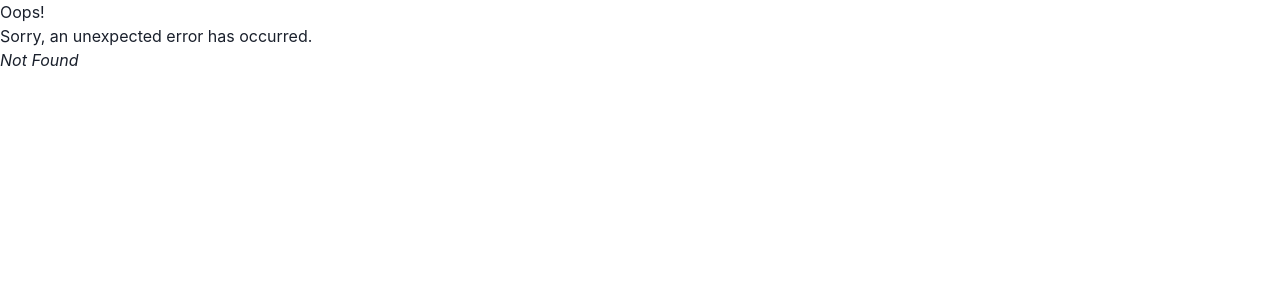
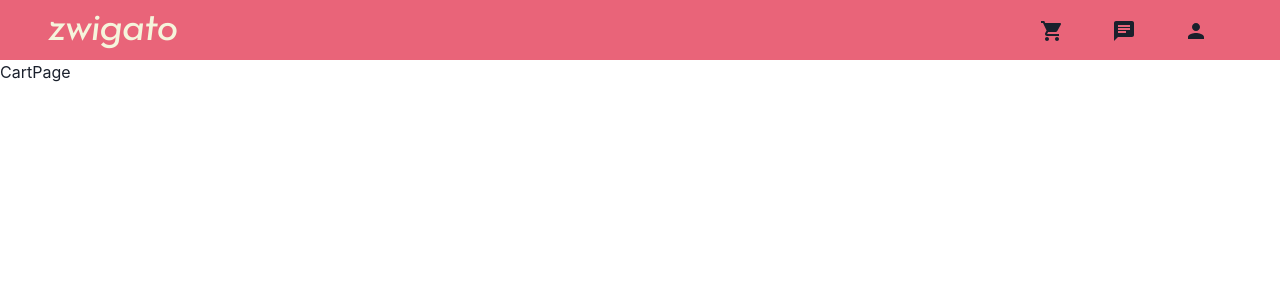
Before and after one commit to darthTh0t/food-order-app, a React (Create React App) app: page /cart in a window 1280 px wide. Before the commit this address had no page. Shown: the top 300 px of the page. Built offline with nearby package versions, Linux system fonts and the light colour scheme.

Commit message:
added global header to the page

```diff
--- a/package.json
+++ b/package.json
@@ -7,6 +7,8 @@
     "@chakra-ui/react": "^2.4.9",
     "@emotion/react": "^11.10.5",
     "@emotion/styled": "^11.10.5",
+    "@mui/icons-material": "^5.11.9",
+    "@mui/material": "^5.11.9",
     "@testing-library/jest-dom": "^5.16.5",
     "@testing-library/react": "^13.4.0",
     "@testing-library/user-event": "^13.5.0",
--- a/src/App.js
+++ b/src/App.js
@@ -1,22 +1,33 @@
 import "./App.css";
 import { ChakraProvider } from "@chakra-ui/react";
-import { LandingPage, ErrorPage, RestaurantPage } from "./pages";
-import { createBrowserRouter, RouterProvider } from "react-router-dom";
+import {
+  LandingPage,
+  // ErrorPage,
+  RestaurantPage,
+  CartPage,
+  ContactPage,
+  AccountDetails,
+} from "./pages";
+import {
+  createBrowserRouter,
+  createRoutesFromElements,
+  Route,
+  RouterProvider,
+} from "react-router-dom";
+import RouteLayout from "./layout/RouteLayout";
 
 function App() {
-  const router = createBrowserRouter([
-    {
-      path: "/",
-      element: <LandingPage />,
-      errorElement: <ErrorPage />,
-    },
-
-    {
-      path: "/order",
-      element: <RestaurantPage />,
-    },
-  ]);
-
+  const router = createBrowserRouter(
+    createRoutesFromElements(
+      <Route path="/" element={<RouteLayout />}>
+        <Route index element={<LandingPage />} />
+        <Route path="/order" element={<RestaurantPage />} />
+        <Route path="/cart" element={<CartPage />} />
+        <Route path="/contact" element={<ContactPage />} />
+        <Route path="/myAccount" element={<AccountDetails />} />
+      </Route>
+    )
+  );
   return (
     <ChakraProvider>
       <RouterProvider router={router} />
--- /dev/null
+++ b/src/components/Header.js
@@ -0,0 +1,86 @@
+import React from "react";
+import "./styles/Header.css";
+import { motion } from "framer-motion";
+import { Link, useNavigate } from "react-router-dom";
+import PersonIcon from "@mui/icons-material/Person";
+import ShoppingCartIcon from "@mui/icons-material/ShoppingCart";
+import ChatIcon from "@mui/icons-material/Chat";
+
+const Header = () => {
+  const navigate = useNavigate();
+  const headerLinks = [
+    {
+      path: "/cart",
+      icon: <ShoppingCartIcon />,
+    },
+
+    {
+      path: "/contact",
+      icon: <ChatIcon />,
+    },
+
+    {
+      path: "/myAccount",
+      icon: <PersonIcon />,
+    },
+  ];
+  const styleLogo = {
+    fontFamily: `Josefin Sans`,
+    fontSize: "2.5rem",
+  };
+
+  const headerStyle = {
+    display: "flex",
+    flexDirection: "row",
+    justifyContent: "space-between",
+    backgroundColor: "#E96479",
+    alignItems: "center",
+  };
+  return (
+    <>
+      <div style={headerStyle}>
+        <div
+          className="logoName"
+          style={{
+            padding: "0 3rem",
+            cursor: "pointer",
+          }}
+          onClick={() => navigate("/order")}
+        >
+          <motion.h3
+            style={styleLogo}
+            whileHover={{ scale: 1.05, type: "spring" }}
+          >
+            zwigato
+          </motion.h3>
+        </div>
+
+        <div className="shopLink">
+          <ul
+            style={{
+              display: "flex",
+              flexDirection: "row",
+              padding: "0 3rem",
+            }}
+          >
+            {headerLinks.map((link) => (
+              <li
+                key={link.icon}
+                style={{
+                  padding: "0 1.5rem",
+                  cursor: "pointer",
+                }}
+              >
+                <motion.div whileHover={{ scale: 1.5, color: "azure" }}>
+                  <Link to={link.path}>{link.icon}</Link>
+                </motion.div>
+              </li>
+            ))}
+          </ul>
+        </div>
+      </div>
+    </>
+  );
+};
+
+export default Header;
--- a/src/components/SignIn.js
+++ b/src/components/SignIn.js
@@ -52,6 +52,7 @@ const SignIn = () => {
           variant={"outline"}
           whileHover={{ scale: 1.2 }}
           boxShadow={"dark-lg"}
+          py={2}
           onClick={() => {
             signInWithGoogle();
           }}
--- /dev/null
+++ b/src/components/styles/Header.css
@@ -0,0 +1,7 @@
+.logoName {
+  color: beige;
+}
+
+.logoName > h3 {
+  letter-spacing: -1.5px;
+}
--- /dev/null
+++ b/src/layout/RouteLayout.js
@@ -0,0 +1,15 @@
+import React from "react";
+import Header from "../components/Header";
+import { Outlet, useLocation } from "react-router";
+
+const RouteLayout = () => {
+  const { pathname } = useLocation();
+  return (
+    <div className="flex flex-col">
+      {!(pathname === "/") && <Header />}
+      <Outlet />
+    </div>
+  );
+};
+
+export default RouteLayout;
--- /dev/null
+++ b/src/pages/AccountDetails.js
@@ -0,0 +1,7 @@
+import React from "react";
+
+const AccountDetails = () => {
+  return <div>AccountDetails</div>;
+};
+
+export default AccountDetails;
--- /dev/null
+++ b/src/pages/CartPage.js
@@ -0,0 +1,7 @@
+import React from "react";
+
+const CartPage = () => {
+  return <div>CartPage</div>;
+};
+
+export default CartPage;
--- /dev/null
+++ b/src/pages/ContactPage.js
@@ -0,0 +1,7 @@
+import React from "react";
+
+const ContactPage = () => {
+  return <div>ContactPage</div>;
+};
+
+export default ContactPage;
--- a/src/pages/index.js
+++ b/src/pages/index.js
@@ -1,5 +1,15 @@
 import LandingPage from "./LandingPage";
 import ErrorPage from "./ErrorPage";
 import RestaurantPage from "./RestaurantPage";
+import CartPage from "./CartPage";
+import ContactPage from "./ContactPage";
+import AccountDetails from "./AccountDetails";
 
-export { LandingPage, ErrorPage, RestaurantPage };
+export {
+  LandingPage,
+  ErrorPage,
+  RestaurantPage,
+  CartPage,
+  ContactPage,
+  AccountDetails,
+};
```
Also changed, not shown: 1 other file (tests, documents, lock files or other folders).
